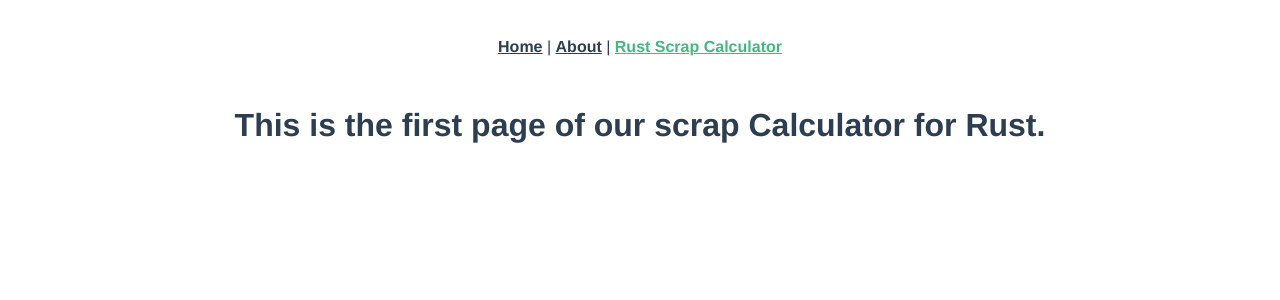
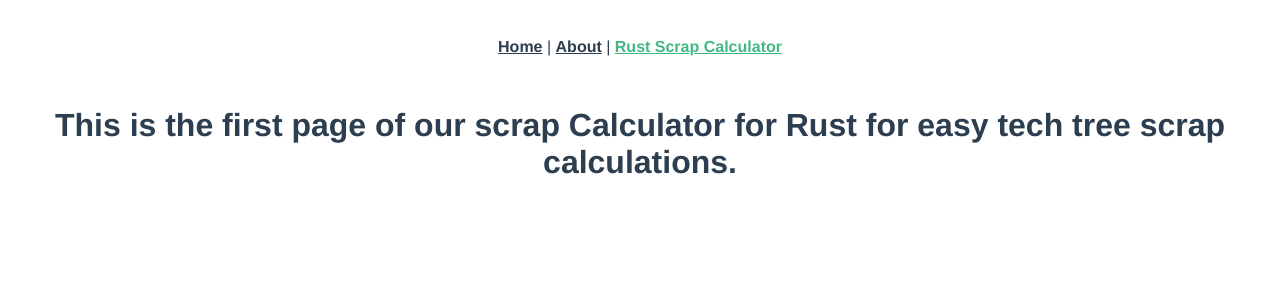
Before and after one commit to Maxim-Durand/scrapcalculator, a Vue app: page /#/scrap in a window 1280 px wide. Shown: the top 300 px of the page. Built offline with nearby package versions, Linux system fonts and the light colour scheme.

Commit message:
Commit to check if Travis is working for me

```diff
--- a/src/views/Calculator.vue
+++ b/src/views/Calculator.vue
@@ -1,7 +1,7 @@
 <template>
   <div>
     <h1>
-      This is the first page of our scrap Calculator for Rust.
+      This is the first page of our scrap Calculator for Rust for easy tech tree scrap calculations.
     </h1>
   </div>
 </template>
```
